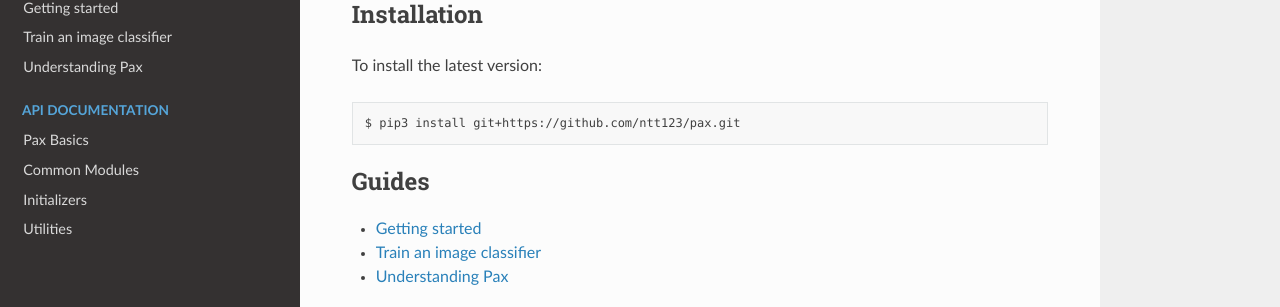
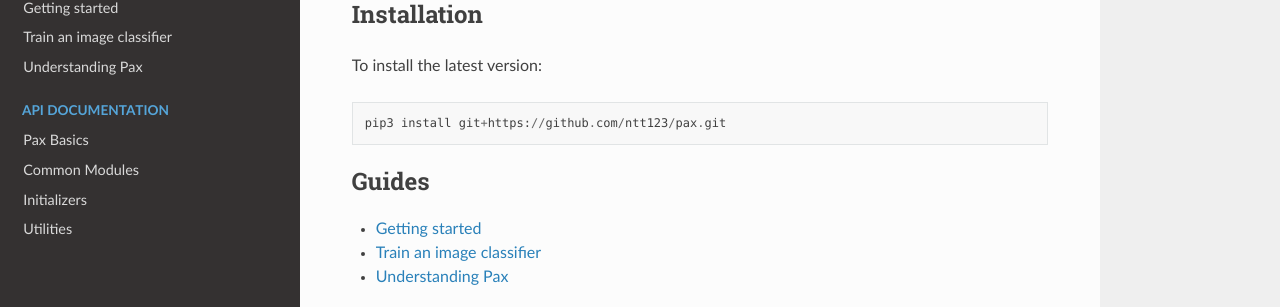
Before and after one commit to NTT123/pax, a Sphinx documentation site: the page built from docs/index.rst, in a window 1280 px wide and 900 px high, scrolled down 459 px. Shown: the part 144-451 px from the top of the window. Built offline with Sphinx 7.4.7 and the Read the Docs theme 2.0.0, drawn with Linux system fonts in a browser that asks for light colours; formulas are drawn with MathJax 3.

Commit message:
Minor fixes.

```diff
--- a/docs/index.rst
+++ b/docs/index.rst
@@ -41,7 +41,7 @@ Installation
 
 To install the latest version::
 
-   $ pip3 install git+https://github.com/ntt123/pax.git
+   pip3 install git+https://github.com/ntt123/pax.git
 
 
 .. toctree::
```
Also changed, not shown: docs/notebooks/training.ipynb.
